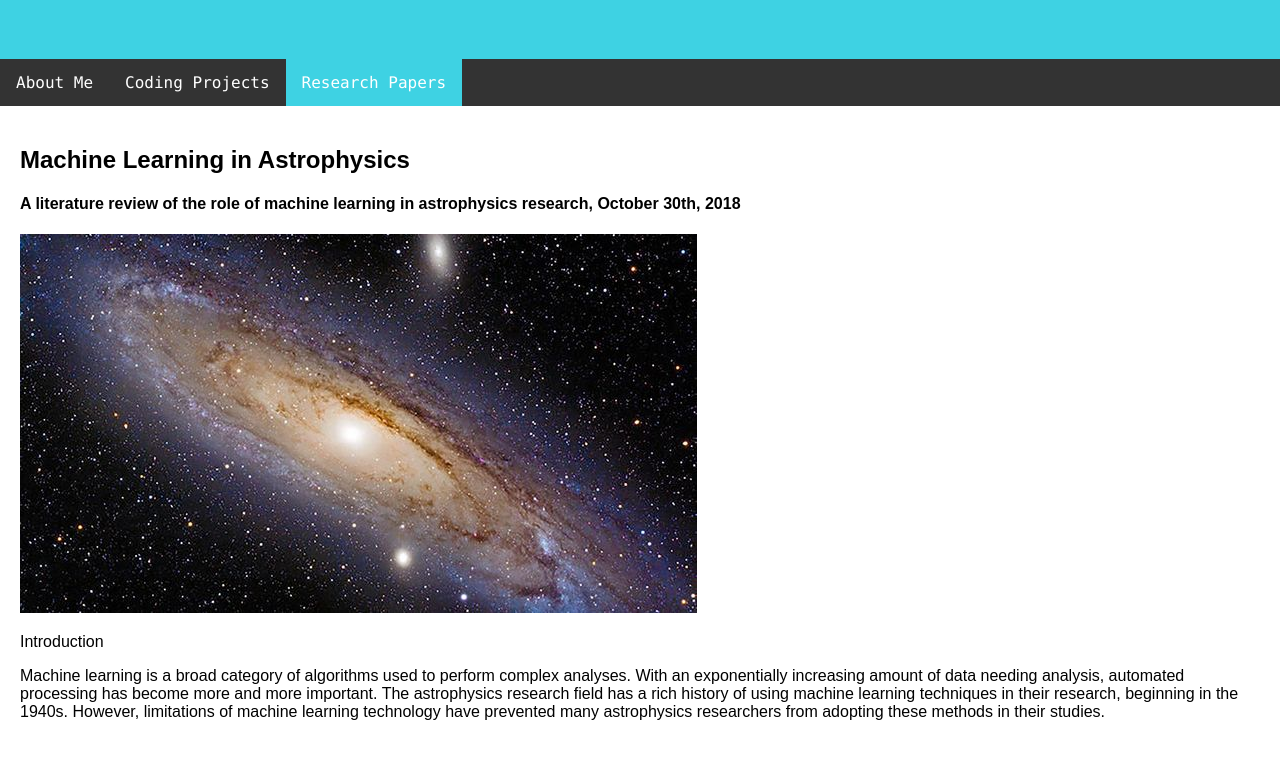
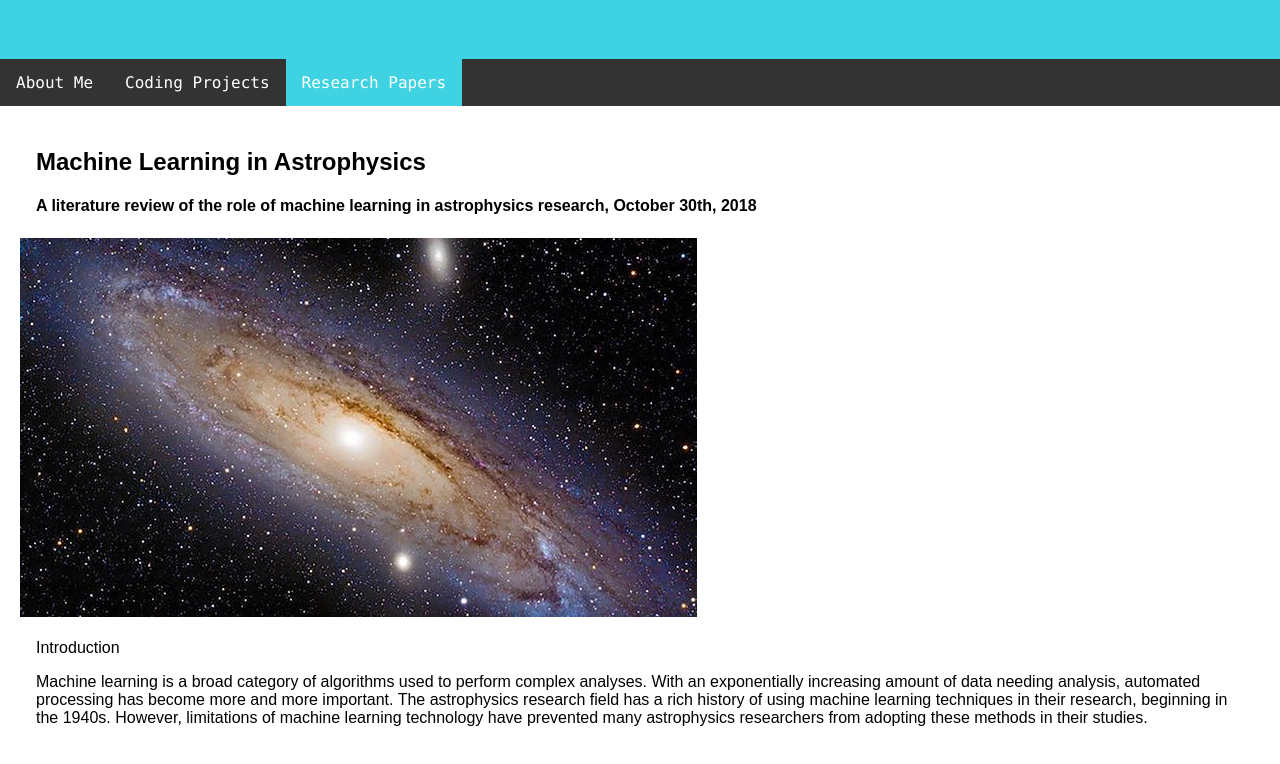
Before and after one commit to nfulmer/website_2018, a plain HTML site: page machine_astrophysics_paper.html in a window 1280 px wide. Shown: the part 168-932 px from the top of the page. Drawn offline with Linux system fonts and the light colour scheme.

Commit message:
card update html

```diff
--- a/machine_astrophysics_paper.html
+++ b/machine_astrophysics_paper.html
@@ -21,13 +21,19 @@
     </ul>
     </div>
     <div class="main">
+        <div class="card">
+            <div class="container">
                     <h2>Machine Learning in Astrophysics</h2>
                     <h4>A literature review of the role of machine learning in astrophysics research, October 30th, 2018</h4>
+            </div>
             <img src="galaxy.jpg" alt="Picture of a Galaxy">
+            <div class="container">
                 <p>Introduction</p>
                 <p>
                     Machine learning is a broad category of algorithms used to perform complex analyses. With an exponentially increasing amount of data needing analysis, automated processing has become more and more important. The astrophysics research field has a rich history of using machine learning techniques in their research, beginning in the 1940s. However, limitations of machine learning technology have prevented many astrophysics researchers from adopting these methods in their studies.
                 </p>
+            </div>
+        </div>
     </div>
 </body>
 </html>
```
Lines whose indentation alone changed are shown as unchanged.
